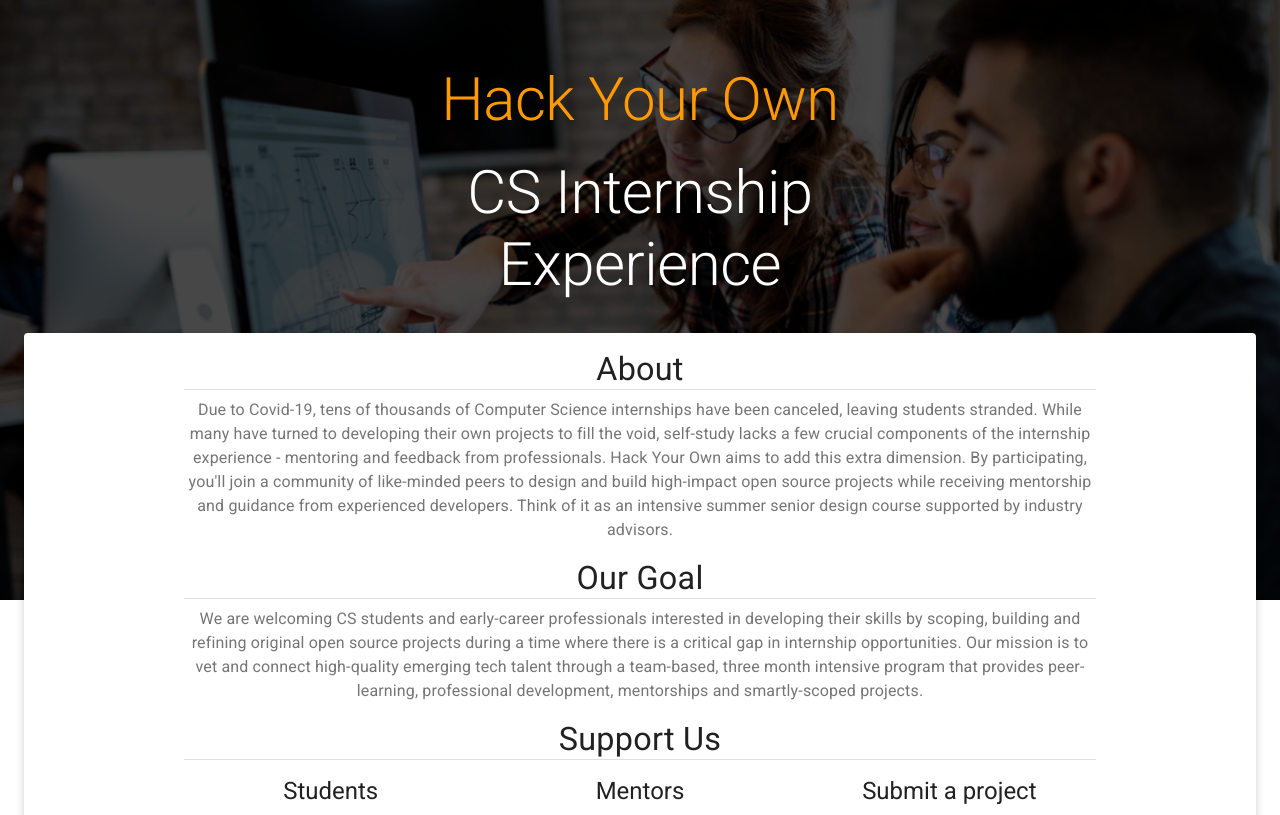
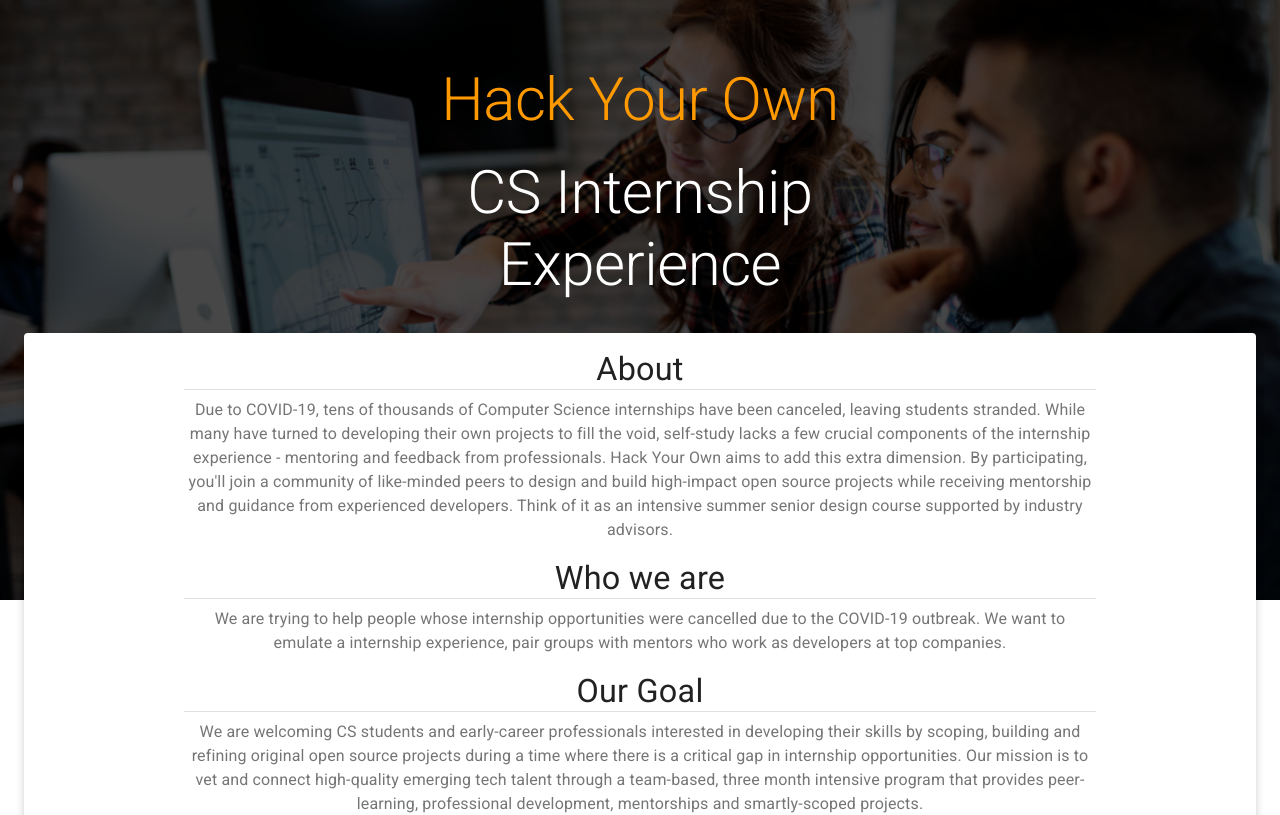
Before and after one commit to syntheticproduct/HackYourOwn, a Next.js app: page / in a window 1280 px wide. Shown: the top 815 px of the page. Built offline with nearby package versions, Linux system fonts and the light colour scheme.

Commit message:
Added who we are section.

```diff
--- a/src/body.js
+++ b/src/body.js
@@ -42,7 +42,7 @@ export default function Body() {
         className={classes.padding1}
         align="center"
       >
-        Due to Covid-19, tens of thousands of Computer Science internships have
+        Due to COVID-19, tens of thousands of Computer Science internships have
         been canceled, leaving students stranded. While many have turned to
         developing their own projects to fill the void, self-study lacks a few
         crucial components of the internship experience - mentoring and feedback
@@ -51,6 +51,21 @@ export default function Body() {
         and build high-impact open source projects while receiving mentorship
         and guidance from experienced developers. Think of it as an intensive
         summer senior design course supported by industry advisors.
+      </Typography>
+      <Typography variant="h4" align="center">
+        Who we are
+      </Typography>
+      <Divider />
+      <Typography
+        variant="body1"
+        color="textSecondary"
+        paragraph
+        className={classes.padding1}
+        align="center"
+      >
+        We are trying to help people whose internship opportunities were cancelled due to
+        the COVID-19 outbreak. We want to emulate a internship experience, pair groups with
+        mentors who work as developers at top companies.
       </Typography>
       <Typography variant="h4" align="center">
         Our Goal
```
Also changed, not shown: 2 other files (tests, documents, lock files or other folders).
